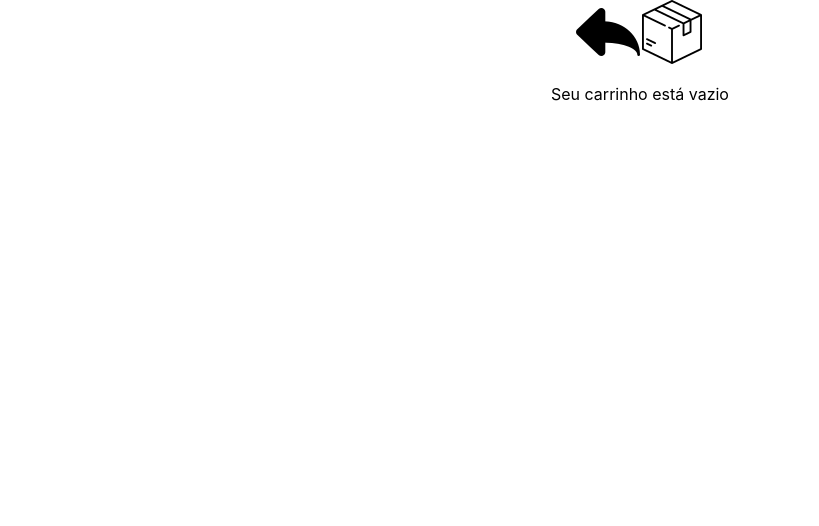
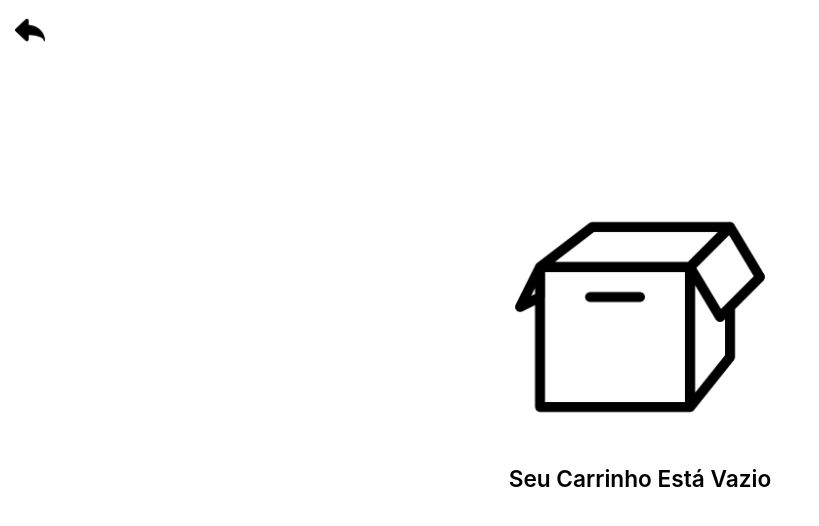
Before and after one commit to tryber/sd-03-block15-project-frontend-online-store-14, a React (Create React App) app: page /Shopping in a window 1280 px wide. Shown: the top 526 px of the page, without its empty margins (0-819 px from the left). Built offline with nearby package versions, Linux system fonts and the light colour scheme.

Commit message:
Pagina do Carrinho de Compras

```diff
--- a/src/components/Shopping.js
+++ b/src/components/Shopping.js
@@ -1,17 +1,25 @@
 import React, { Component } from 'react';
 import { Link } from 'react-router-dom';
-import Image from '../image/box.png';
+import Image from '../image/emptybox.png';
 import ImageBack from '../image/back.png';
+import '../styles/Shopping.css'
 
 export class Shopping extends Component {
   render() {
     return (
-      <div>
-        <Link to={'/'}>
-          <img src={ImageBack} Alt="back-button" />
-        </Link>
-        <img src={Image} Alt="empty-box" />
-        <p data-testid="shopping-cart-empty-message">Seu carrinho está vazio</p>
+      <div className="Container">
+        <header className="Header">
+          <Link to={'/'}>
+            <img src={ImageBack} alt="back-button" className="Back-icon" />
+          </Link>
+        </header>
+        <section className="Section">
+          <img src={Image} alt="empty-box" className="Icon-box" />
+          <p
+            data-testid="shopping-cart-empty-message" className="Empty-text">
+            Seu&nbsp;Carrinho&nbsp;Está&nbsp;Vazio
+          </p>
+        </section>
       </div>
     );
   }
--- a/src/styles/Home.css
+++ b/src/styles/Home.css
@@ -8,8 +8,8 @@
   border-right: 1px black dotted;
   display: flex;
   flex-direction: column;
-  margin: 0 0 auto 30px;
-  padding: 0 20px 10px;
+  margin: 0 0 auto 5px;
+  padding: 0 0 10px 10px;
   width: 20%;
 }
 
@@ -17,7 +17,8 @@
   border-radius: 10px;
   height: 20px;
   margin: 0 20px 10px;
-  width: 90%;
+  outline: 0;
+  width: 80%;
 }
 
 .Icon-car {
--- /dev/null
+++ b/src/styles/Shopping.css
@@ -0,0 +1,29 @@
+.Container {
+  display: block;
+}
+
+.Header {
+  display: flex;
+  justify-content: flex-start;
+}
+
+.Back-icon {
+  margin: 15px;
+  width: 30px;
+}
+
+.Section {
+  align-items: center;
+  display: flex;
+  flex-direction: column;
+}
+
+.Icon-box {
+  margin: 10% 5px 0 5px;
+  width: 250px;
+}
+
+.Empty-text {
+  font-size: 17pt;
+  font-weight: 600;
+}
```
Also changed, not shown: src/image/box.png (deleted), src/image/emptybox.png (added).
